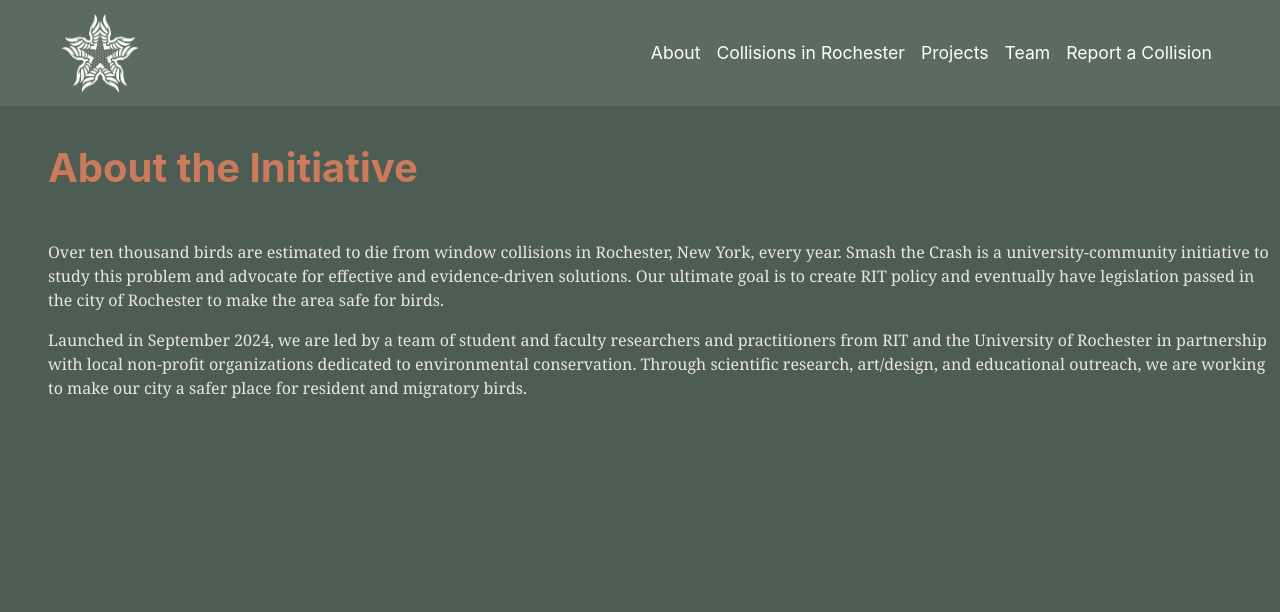
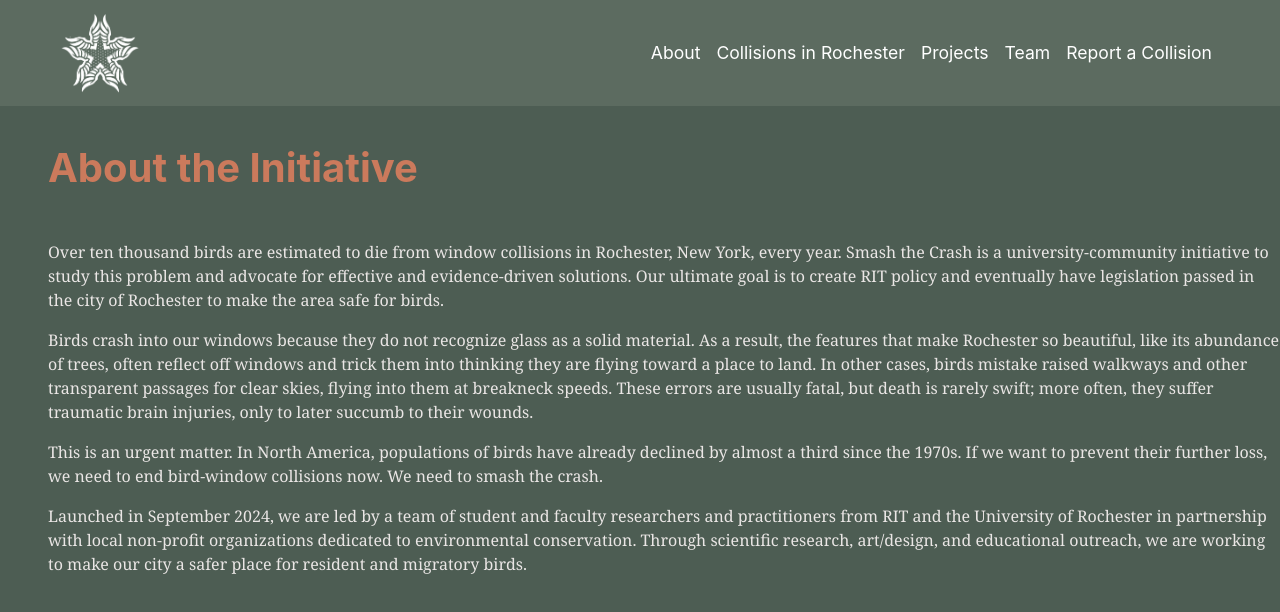
Before and after one commit to NerdyBread/SmashTheCrash, a React (Vite) app: page /about in a window 1280 px wide. Shown: the top 612 px of the page. Built offline with nearby package versions, Linux system fonts and the light colour scheme.

Commit message:
Update about page and temp PFP

```diff
--- a/src/About.jsx
+++ b/src/About.jsx
@@ -11,6 +11,16 @@
                 to make the area safe for birds.
             </p>
             <p className='offwhite'>
+                Birds crash into our windows because they do not recognize glass as a solid material. As a result, the features that make Rochester so beautiful,
+                like its abundance of trees, often reflect off windows and trick them into thinking they are flying toward a place to land. In other cases, birds mistake raised walkways and
+                other transparent passages for clear skies, flying into them at breakneck speeds. These errors are usually fatal, but death is rarely swift; more often, they suffer traumatic
+                brain injuries, only to later succumb to their wounds.
+            </p>
+            <p className='offwhite'>
+                This is an urgent matter. In North America, populations of birds have already declined by almost a third since the 1970s. If we want to prevent their further loss,
+                we need to end bird-window collisions now. We need to smash the crash.
+            </p>
+            <p className='offwhite'>
                 Launched in September 2024, we are led by a team of student and faculty researchers and practitioners from RIT and the University of
                 Rochester in partnership with local non-profit organizations dedicated to environmental conservation. Through scientific research, art/design,
                 and educational outreach, we are working to make our city a safer place for resident and migratory birds.
--- a/src/Home.jsx
+++ b/src/Home.jsx
@@ -21,7 +21,7 @@
           <div className='w-50 ms-5 mt-5'>
             <h2 className='offwhite mb-4'>Over ten thousand birds are estimated to die from window collisions in Rochester, New York, every year.</h2>
             <p className='offwhite large'>Tragically, many of these birds collide into our buildings every year, resident and migratory species alike. Most of them are killed on impact, and many survivors die later from internal injuries.</p>
-            <p className='offwhite large'>Smash the Crash is a university-community initiative to protect the <span className='bold'>147</span> species of birds found on the RIT campus and the  <span className='bold'>364</span> spotted in Rochester as a whole.</p>
+            <p className='offwhite large'>Smash the Crash is a university-community initiative to protect the <span className='bold'>147</span> species of birds found on the RIT campus and the  <span className='bold'>364</span> spotted in Rochester as a whole by spreading awareness and eventually advocating for bird-friendly policy changes.</p>
             <p className='offwhite large'>In 2025, Dr. Richard Fadok, a professor of Anthropology at RIT, and the founder of Smash the Crash, created a Vertically Integrated Project course as a part of the initiative. The idea was to allow students to apply skills learned at RIT to this meaningful environmental initiative.</p>
             <p className='offwhite large'>This website is one of the projects, and all of the excellent work by other students this semester can be found below.</p>
           </div>
```
Also changed, not shown: public/profilePictures/0.jpg.
